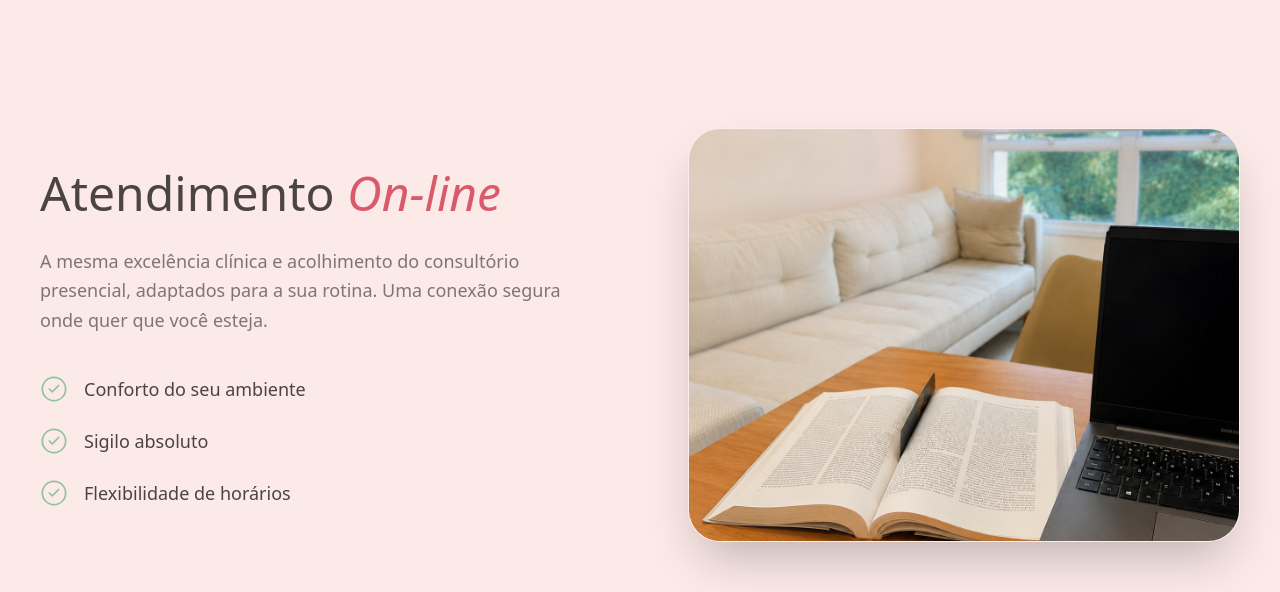
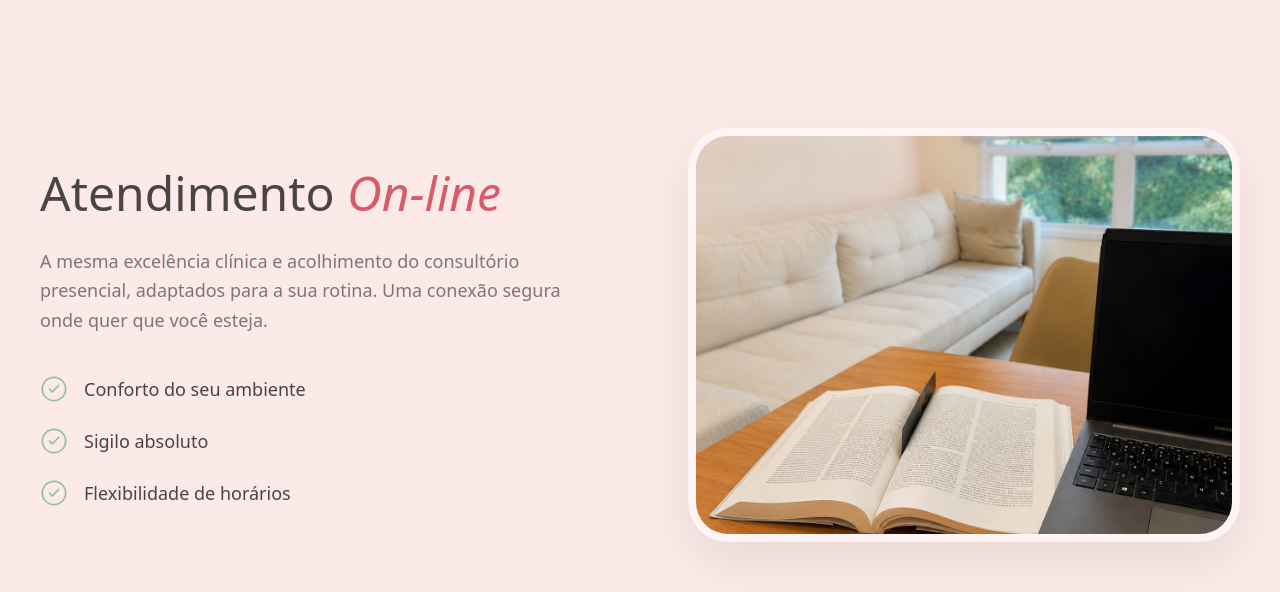
Before and after one commit to LauraNakasato/site-dra-alessandra, a Next.js app: page / in a window 1280 px wide. Shown: the part 1500-2092 px from the top of the page. Built offline with nearby package versions, Linux system fonts and the light colour scheme; a web font is replaced by a local one.

Commit message:
ajuste atendimento online

```diff
--- a/components/OnlineTherapy.tsx
+++ b/components/OnlineTherapy.tsx
@@ -62,14 +62,15 @@ export default function OnlineTherapy() {
                         whileInView={{ opacity: 1, x: 0 }}
                         viewport={{ once: true }}
                         transition={{ duration: 0.8 }}
-                        className="flex-1 w-full"
+                        className="flex-1 w-full mt-10 lg:mt-0 flex justify-center"
                     >
-                        {/* Container da Imagem com cantos arredondados suaves e sombra premium */}
-                        <div className="relative w-full aspect-[4/3] rounded-[2rem] overflow-hidden shadow-2xl border border-white/20">
+                        {/* Container da Imagem com formato alongado no mobile, borda elegante e sombra suave */}
+                        <div className="relative w-full max-w-[420px] lg:max-w-none aspect-[4/5] lg:aspect-[4/3] rounded-[2.5rem] overflow-hidden shadow-[0_20px_50px_rgba(0,0,0,0.08)] border-[8px] border-white/40 bg-white/10">
                             <Image
                                 src="/foto-online.png"
                                 alt="Notebook e livro ilustrando o atendimento online"
                                 fill
+                                sizes="(max-width: 768px) 100vw, 50vw"
                                 className="object-cover hover:scale-105 transition-transform duration-700"
                             />
                         </div>
```
